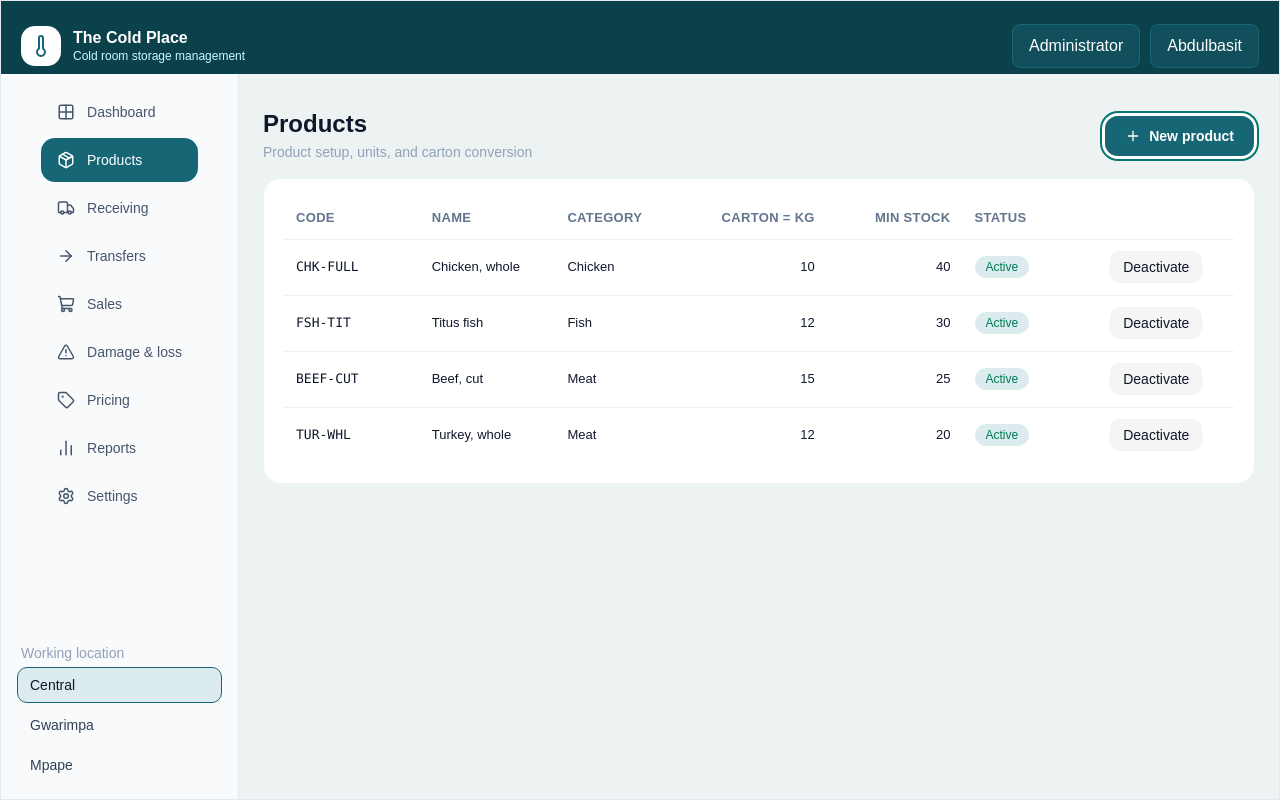
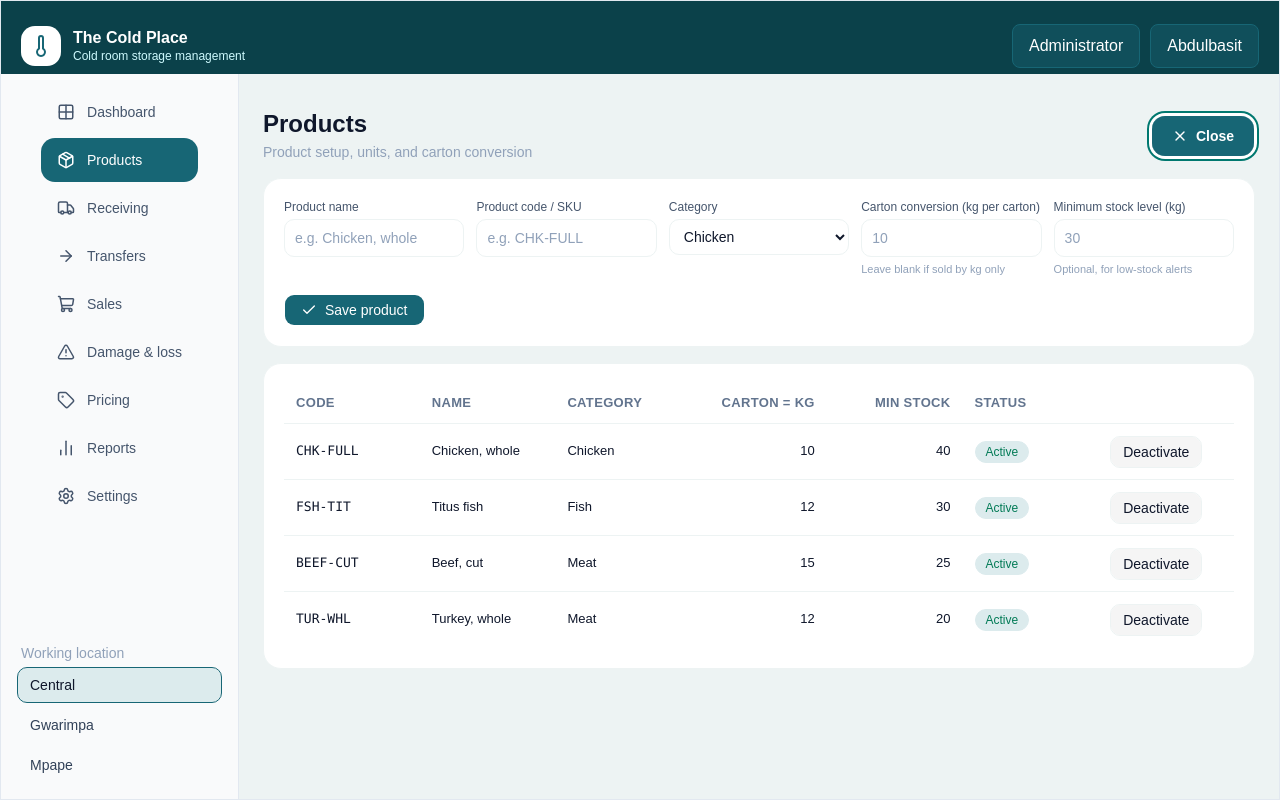
Before and after one commit to PC-Ngumoha/coldplace_sms, a React (Vite) app in the folder frontend/: page /products in a window 1280 px wide. Both pictures are taken after a click on the button "New product". Built offline with nearby package versions, Linux system fonts and the light colour scheme.

Commit message:
Complete add product static form: Products page.

```diff
--- a/frontend/src/pages/segments/Products.tsx
+++ b/frontend/src/pages/segments/Products.tsx
@@ -1,5 +1,6 @@
 import { Button } from "@/components/ui/button";
-import { Plus } from "lucide-react";
+import { Check, Plus, X } from "lucide-react";
+import { useState } from "react";
 
 export default function Products() {
   const products = [
@@ -32,6 +33,9 @@ export default function Products() {
       minStock: 20,
     },
   ];
+  const [isOpen, setIsOpen] = useState(false);
+
+  const toggleFormVisibility = () => setIsOpen((visible) => !visible);
 
   return (
     <main className="min-h-screen px-4 py-5 text-slate-900 sm:px-1 sm:py-4">
@@ -49,11 +53,135 @@ export default function Products() {
             className="inline-flex w-full shrink-0 items-center justify-center gap-2 rounded-xl
            bg-teal-blue p-5 text-sm font-semibold text-white transition hover:bg-teal-900
            focus:outline-none focus:ring-2 focus:ring-teal-700 focus:ring-offset-2 sm:w-auto"
+            onClick={toggleFormVisibility}
           >
-            <Plus size={18} />
-            <span>New product</span>
+            {!isOpen ? (
+              <>
+                <Plus size={18} />
+                <span>New product</span>
+              </>
+            ) : (
+              <>
+                <X size={18} />
+                <span>Close</span>
+              </>
+            )}
           </Button>
         </header>
+
+        {/* Add Product form */}
+        {isOpen && (
+          <form
+            onSubmit={(event) => event.preventDefault()}
+            className="mb-4 rounded-2xl border border-lightest-teal-blue bg-white p-4 sm:p-5"
+          >
+            <div className="grid grid-cols-1 gap-3 sm:grid-cols-2 lg:grid-cols-5">
+              <div>
+                <label
+                  htmlFor="product-name"
+                  className="mb-1 block text-xs font-medium text-slate-600"
+                >
+                  Product name
+                </label>
+                <input
+                  id="product-name"
+                  name="name"
+                  type="text"
+                  placeholder="e.g. Chicken, whole"
+                  required
+                  className="w-full rounded-lg border border-lightest-teal-blue px-2.5 py-2 text-sm outline-none
+                   placeholder:text-slate-400 focus:border-teal-blue focus:ring-2 focus:ring-teal-blue/20"
+                />
+              </div>
+              <div>
+                <label
+                  htmlFor="product-code"
+                  className="mb-1 block text-xs font-medium text-slate-600"
+                >
+                  Product code / SKU
+                </label>
+                <input
+                  id="product-code"
+                  name="code"
+                  type="text"
+                  placeholder="e.g. CHK-FULL"
+                  required
+                  className="w-full rounded-lg border border-lightest-teal-blue px-2.5 py-2 text-sm outline-none
+                   placeholder:text-slate-400 focus:border-teal-blue focus:ring-2 focus:ring-teal-blue/20"
+                />
+              </div>
+              <div>
+                <label
+                  htmlFor="product-category"
+                  className="mb-1 block text-xs font-medium text-slate-600"
+                >
+                  Category
+                </label>
+                <select
+                  id="product-category"
+                  name="category"
+                  defaultValue="Chicken"
+                  className="w-full rounded-lg border border-lightest-teal-blue bg-white px-2.5 py-2 text-sm outline-none
+                   focus:border-teal-blue focus:ring-2 focus:ring-teal-blue/20"
+                >
+                  <option>Chicken</option>
+                  <option>Fish</option>
+                  <option>Meat</option>
+                </select>
+              </div>
+              <div>
+                <label
+                  htmlFor="carton-conversion"
+                  className="mb-1 block text-xs font-medium text-slate-600"
+                >
+                  Carton conversion (kg per carton)
+                </label>
+                <input
+                  id="carton-conversion"
+                  name="carton"
+                  type="number"
+                  min="0"
+                  step="any"
+                  placeholder="10"
+                  className="w-full rounded-lg border border-lightest-teal-blue px-2.5 py-2 text-sm outline-none
+                   placeholder:text-slate-400 focus:border-teal-blue focus:ring-2 focus:ring-teal-blue/20"
+                />
+                <p className="mt-1 text-[11px] text-slate-400">
+                  Leave blank if sold by kg only
+                </p>
+              </div>
+              <div>
+                <label
+                  htmlFor="minimum-stock"
+                  className="mb-1 block text-xs font-medium text-slate-600"
+                >
+                  Minimum stock level (kg)
+                </label>
+                <input
+                  id="minimum-stock"
+                  name="minStock"
+                  type="number"
+                  min="0"
+                  step="any"
+                  placeholder="30"
+                  className="w-full rounded-lg border border-lightest-teal-blue px-2.5 py-2 text-sm outline-none
+                   placeholder:text-slate-400 focus:border-teal-blue focus:ring-2 focus:ring-teal-blue/20"
+                />
+                <p className="mt-1 text-[11px] text-slate-400">
+                  Optional, for low-stock alerts
+                </p>
+              </div>
+            </div>
+            <Button
+              type="submit"
+              className="mt-4 inline-flex items-center gap-2 rounded-lg bg-teal-blue px-4 py-2 text-sm font-medium
+               text-white hover:bg-teal-900 focus:outline-none focus:ring-2 focus:ring-teal-700 focus:ring-offset-2"
+            >
+              <Check size={16} />
+              Save product
+            </Button>
+          </form>
+        )}
 
         <section
           aria-label="Product list"
```
Also changed, not shown: 1 other file (tests, documents, lock files or other folders).
